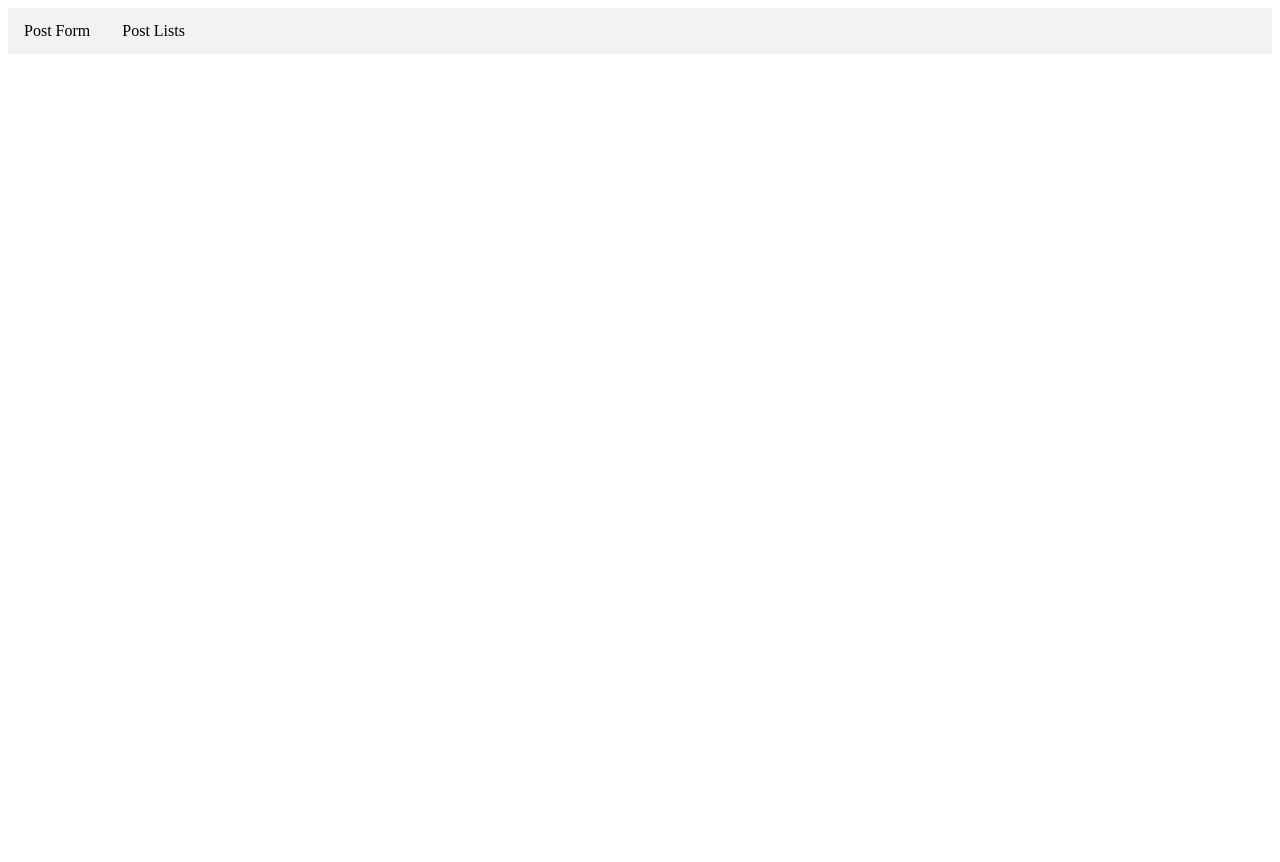
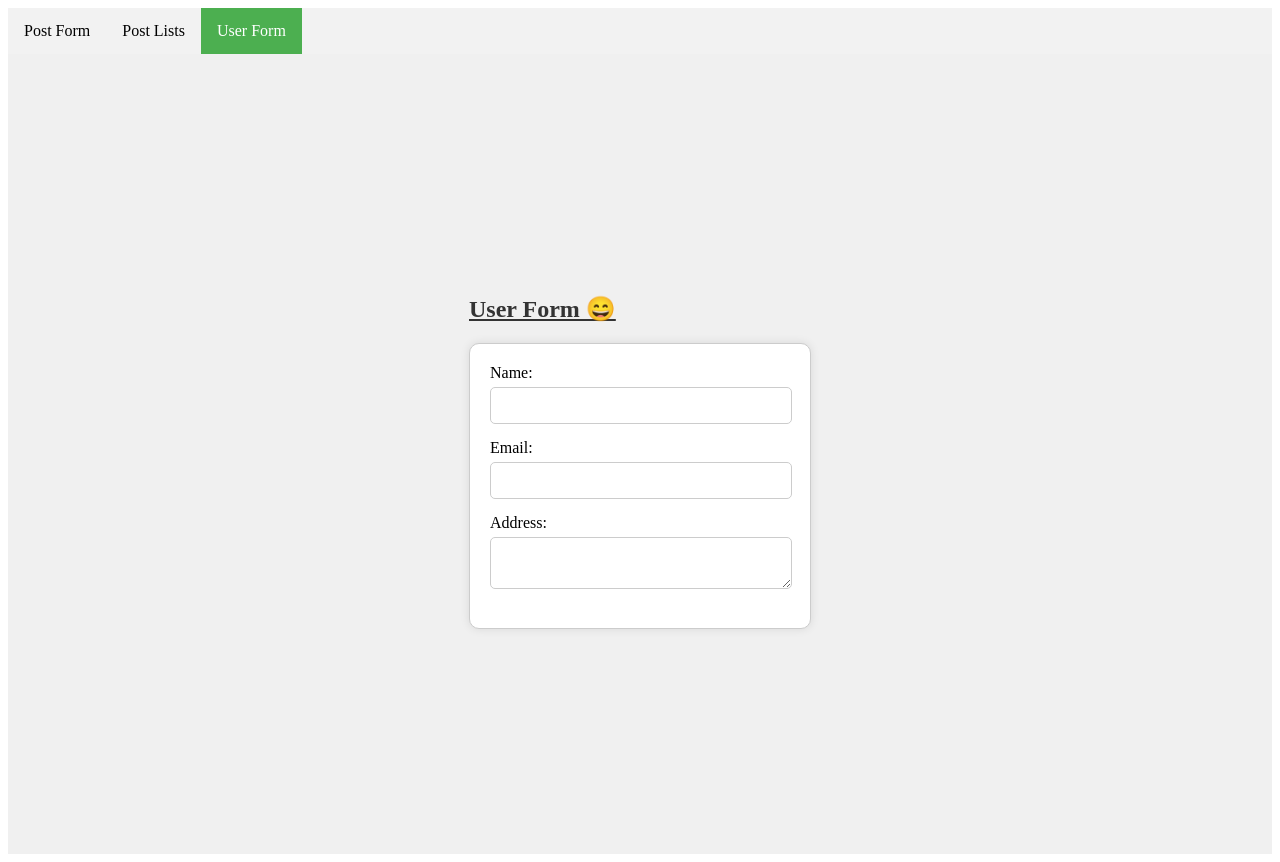
Before and after one commit to houssem-karboul/Angular-Post-app-task2-data-biding, an Angular app: page /user-form in a window 1280 px wide. Before the commit this address led to /. Before the commit the page ends 800 px from the top, so only its background shows below. Built offline with nearby package versions, Linux system fonts and the light colour scheme.

Commit message:
Task 3 : adding adding basic users Form V1

```diff
--- a/src/app/app-routing.module.ts
+++ b/src/app/app-routing.module.ts
@@ -2,10 +2,12 @@ import { NgModule } from '@angular/core';
 import { Routes, RouterModule } from '@angular/router';
 import { PostFormComponent } from './post-form/post-form.component';
 import { PostListsComponent } from './post-lists/post-lists.component';
+import { UserFormComponent } from './user-form/user-form.component';
 
 const routes: Routes = [
   { path: 'post-form', component: PostFormComponent },
   { path: 'post-lists', component: PostListsComponent },
+  { path: 'user-form', component: UserFormComponent },
   { path: '', redirectTo: '/post-form', pathMatch: 'full' }
 ];
 
--- a/src/app/app.module.ts
+++ b/src/app/app.module.ts
@@ -6,6 +6,7 @@ import { PostFormComponent } from './post-form/post-form.component';
 import { PostComponent } from './post/post.component';
 import { PostListsComponent } from './post-lists/post-lists.component';
 import { MenuComponent } from './menu/menu.component';
+import { UserFormComponent } from './user-form/user-form.component';
 
 @NgModule({
   declarations: [
@@ -13,7 +14,8 @@ import { MenuComponent } from './menu/menu.component';
     PostFormComponent,
     PostComponent,
     PostListsComponent,
-    MenuComponent
+    MenuComponent,
+    UserFormComponent
   ],
   imports: [
     BrowserModule,
--- a/src/app/menu/menu.component.html
+++ b/src/app/menu/menu.component.html
@@ -1,5 +1,6 @@
 <div class="menu">
     <a routerLink="/post-form" routerLinkActive="active">Post Form</a>
     <a routerLink="/post-lists" routerLinkActive="active">Post Lists</a>
+    <a routerLink="/user-form" routerLinkActive="active">User Form</a>
   </div>
   <router-outlet></router-outlet>
--- /dev/null
+++ b/src/app/user-form/user-form.component.css
@@ -0,0 +1,50 @@
+/* user-form.component.css */
+
+/* Center the container both horizontally and vertically */
+.center-container {
+    display: flex;
+    justify-content: center;
+    align-items: center;
+    height: 100vh;
+    background-color: #f0f0f0;
+}
+
+/* Style the form */
+.user-form {
+    width: 300px;
+    padding: 20px;
+    border: 1px solid #ccc;
+    border-radius: 10px;
+    background-color: white;
+    box-shadow: 0px 0px 10px 0px rgba(0, 0, 0, 0.1);
+}
+
+/* Style the title */
+h1 {
+    font-size: 24px;
+    margin-bottom: 20px;
+    color: #333;
+    text-decoration: underline;
+}
+
+/* Style the form labels */
+label {
+    display: block;
+    margin-bottom: 5px;
+}
+
+/* Style the form inputs and textarea */
+input[type="text"],
+textarea {
+    width: calc(100% - 20px);
+    padding: 10px;
+    margin-bottom: 15px;
+    border: 1px solid #ccc;
+    border-radius: 5px;
+}
+
+/* Style the displayed title */
+.displayed-info {
+    margin-top: 20px;
+    font-weight: bold;
+}
--- /dev/null
+++ b/src/app/user-form/user-form.component.html
@@ -0,0 +1,15 @@
+<div class="center-container">
+    <div class="form-container">
+        <h1>User Form 😄</h1>
+        <form class="user-form">
+            <label for="userName">Name:</label>
+            <input type="text" id="userName" [(ngModel)]="userName" name="userName" />
+
+            <label for="userEmail">Email:</label>
+            <input type="text" id="userEmail" [(ngModel)]="userEmail" name="userEmail" />
+
+            <label for="userAddress">Address:</label>
+            <textarea id="userAddress" [(ngModel)]="userAddress" name="userAddress"></textarea>
+        </form>
+    </div>
+</div>
--- /dev/null
+++ b/src/app/user-form/user-form.component.ts
@@ -0,0 +1,18 @@
+import { Component, OnInit } from '@angular/core';
+
+@Component({
+  selector: 'app-user-form',
+  templateUrl: './user-form.component.html',
+  styleUrls: ['./user-form.component.css']
+})
+export class UserFormComponent implements OnInit {
+  userName!: string;
+  userEmail!: string;
+  userAddress!: string;
+
+  ngOnInit(): void {
+    this.userName = '';
+    this.userEmail = '';
+    this.userAddress = '';
+  }
+}
```
Also changed, not shown: 1 other file (tests, documents, lock files or other folders).
